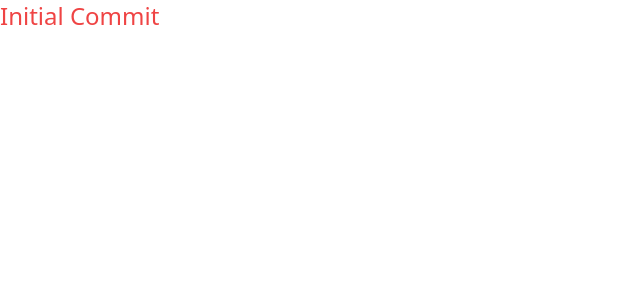
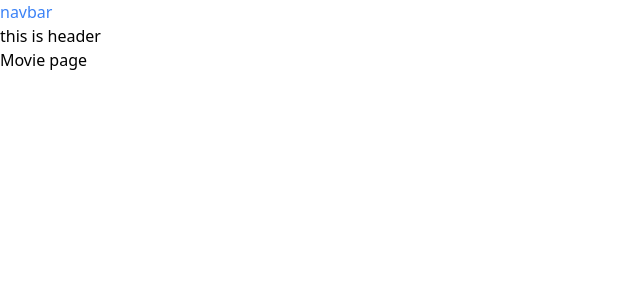
Before and after one commit to rahfathoni/movie-tracker, a Nuxt app: page /movie in a window 1280 px wide. Shown: the top 300 px of the page, without its empty margins (0-640 px from the left). Built offline with nearby package versions, Linux system fonts and the light colour scheme.

Commit message:
init folder file

```diff
--- a/app.vue
+++ b/app.vue
@@ -1,5 +1,7 @@
 <template>
-  <div class="text-2xl text-red-500">
-    Initial Commit
-  </div>
+  <NuxtLayout >
+    <Sidebar />
+    <Header />
+    <NuxtPage />
+  </NuxtLayout>
 </template>
--- /dev/null
+++ b/components/Header.vue
@@ -0,0 +1,5 @@
+<template>
+  <header>
+    this is header
+  </header>
+</template>
--- /dev/null
+++ b/components/Sidebar.vue
@@ -0,0 +1,5 @@
+<template>
+  <nav class="text-blue-500">
+    navbar
+  </nav>
+</template>
--- /dev/null
+++ b/pages/index.vue
@@ -0,0 +1,5 @@
+<template>
+  <main>
+    Homepage
+  </main>
+</template>
--- /dev/null
+++ b/pages/movie.vue
@@ -0,0 +1,5 @@
+<template>
+  <main>
+    Movie page
+  </main>
+</template>
--- /dev/null
+++ b/pages/search.vue
@@ -0,0 +1,5 @@
+<template>
+  <main>
+    Search page
+  </main>
+</template>
--- /dev/null
+++ b/pages/tvshow.vue
@@ -0,0 +1,5 @@
+<template>
+  <main>
+    Tv show page
+  </main>
+</template>
```
